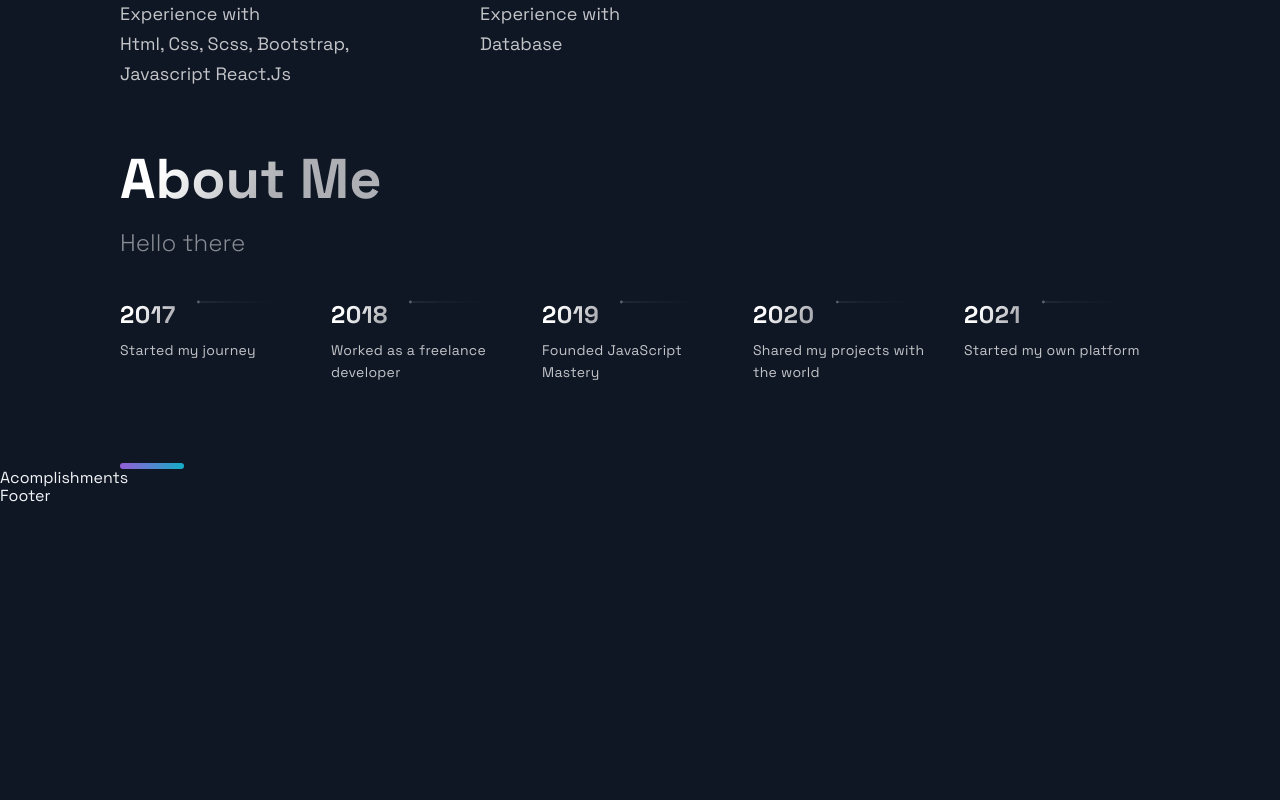
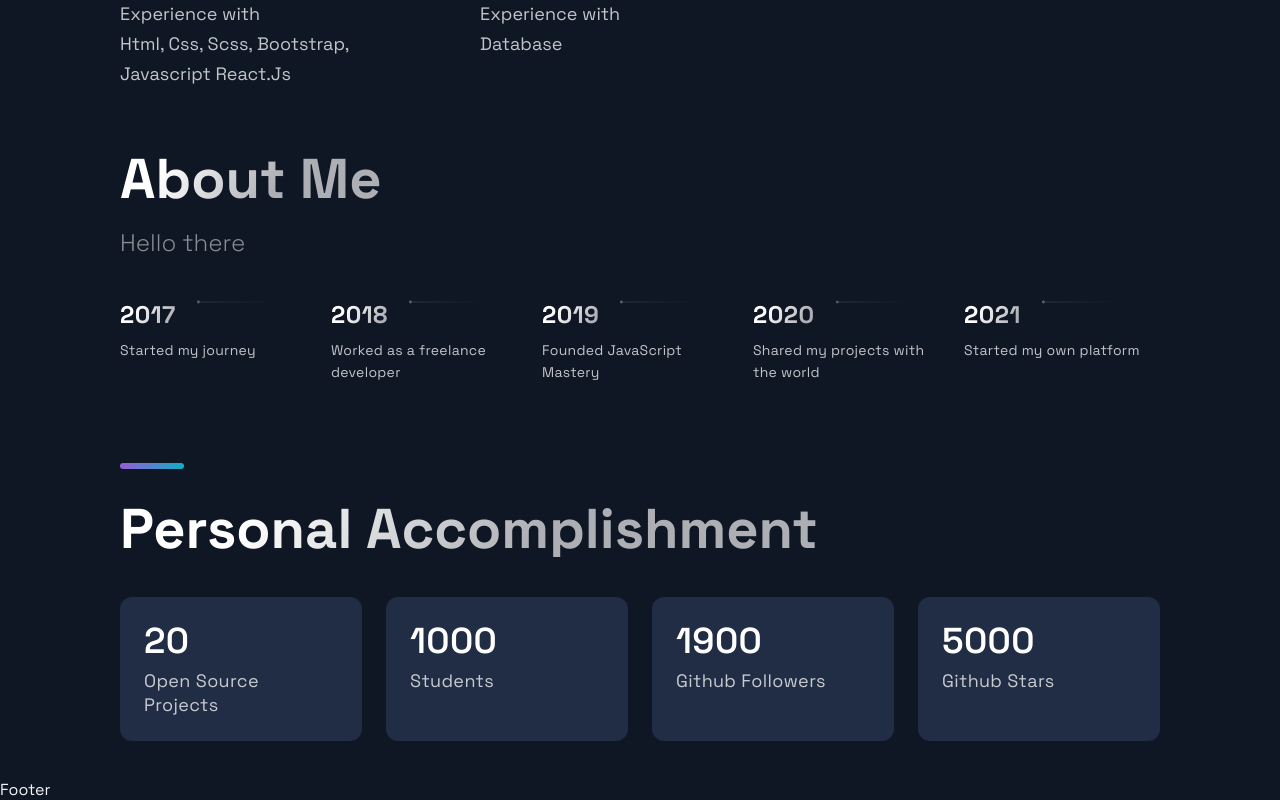
Before and after one commit to nkinnacostly/my-portfolio, a Next.js app: page / in a window 1280 px wide. Shown: the part 2538-3338 px from the top of the page. Before the commit the page ends 3044 px from the top, so only its background shows below. Built offline with nearby package versions, Linux system fonts and the light colour scheme.

Commit message:
Done with accomplishment component

```diff
--- a/src/components/Acomplishments/Acomplishments.js
+++ b/src/components/Acomplishments/Acomplishments.js
@@ -11,9 +11,17 @@
 ];
 
 const Acomplishments = () => (
-  <div>
-    Acomplishments
-  </div>
+  <Section>
+    <SectionTitle> Personal Accomplishment</SectionTitle>
+    <Boxes>
+      {data.map((card, index) => (
+        <Box key={index}>
+            <BoxNum>{card.number}</BoxNum>
+            <BoxText>{card.text}</BoxText>
+        </Box>
+      ))}
+    </Boxes>
+  </Section>
 );
 
 export default Acomplishments;
```
